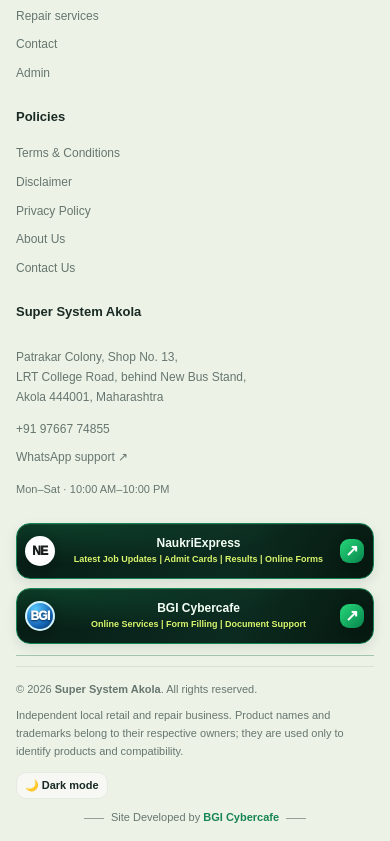
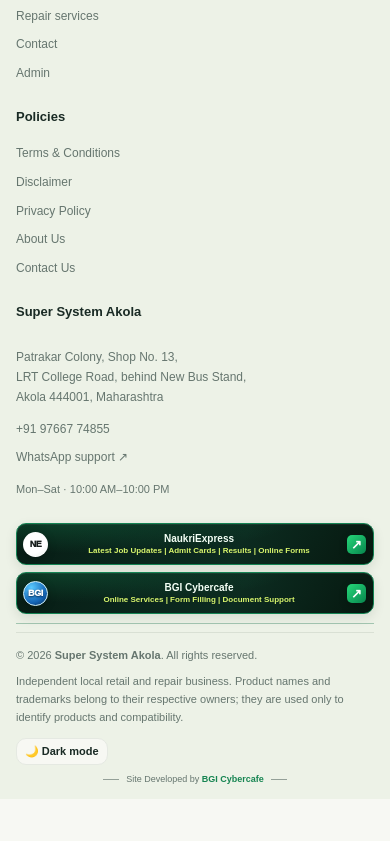
Before and after one commit to supersystemaklai-netizen/computer-shop-website, a website: page public/index.html in a window 390 px wide. Shown: the part 2204-3045 px from the top of the page. After the commit the page ends 3003 px from the top, so only its background shows below. Drawn offline with nearby package versions, Linux system fonts and the light colour scheme; no server answers.

Commit message:
Make footer partner buttons even smaller

```diff
--- a/public/styles.css
+++ b/public/styles.css
@@ -728,3 +728,70 @@ html[data-theme="dark"] .footer-developer-credit a{color:#d5f36a}
  .footer-partner-copy small{font-size:9px}
  .footer-partner-arrow{width:24px;height:24px;font-size:16px}
 }
+
+
+/* Extra-small footer partner links */
+.footer-partner-links{
+ width:min(100%,620px)!important;
+ gap:8px!important;
+ margin:12px auto 8px!important;
+ padding-bottom:9px!important;
+}
+.footer-partner-card{
+ grid-template-columns:29px minmax(0,1fr) 22px!important;
+ gap:7px!important;
+ min-height:48px!important;
+ padding:6px 8px!important;
+ border-radius:12px!important;
+}
+.footer-partner-mark{
+ width:27px!important;
+ height:27px!important;
+ flex-basis:27px!important;
+ border-width:1px!important;
+ font-size:10px!important;
+ letter-spacing:-.4px!important;
+}
+.footer-partner-copy{gap:2px!important}
+.footer-partner-copy strong{font-size:11px!important;line-height:1.1!important}
+.footer-partner-copy small{font-size:8px!important;line-height:1.2!important}
+.footer-partner-arrow{
+ width:21px!important;
+ height:21px!important;
+ border-radius:7px!important;
+ font-size:14px!important;
+}
+.footer-developer-credit{margin-top:8px!important;gap:7px!important}
+.footer-developer-credit>span{width:24px!important}
+.footer-developer-credit p{font-size:10px!important;line-height:1.35!important}
+@media(max-width:760px){
+ .footer-partner-links{
+  grid-template-columns:repeat(2,minmax(0,1fr))!important;
+  width:100%!important;
+  gap:7px!important;
+  margin:11px auto 8px!important;
+  padding-bottom:9px!important;
+ }
+ .footer-partner-card{
+  grid-template-columns:25px minmax(0,1fr) 18px!important;
+  min-height:44px!important;
+  padding:5px 6px!important;
+  gap:5px!important;
+  border-radius:10px!important;
+ }
+ .footer-partner-mark{width:23px!important;height:23px!important;flex-basis:23px!important;font-size:9px!important}
+ .footer-partner-copy strong{font-size:10px!important}
+ .footer-partner-copy small{font-size:7px!important}
+ .footer-partner-arrow{width:17px!important;height:17px!important;border-radius:5px!important;font-size:12px!important}
+ .footer-developer-credit{margin-top:8px!important}
+ .footer-developer-credit>span{width:16px!important}
+ .footer-developer-credit p{font-size:9px!important}
+}
+@media(max-width:390px){
+ .footer-partner-links{grid-template-columns:minmax(0,1fr)!important}
+ .footer-partner-card{grid-template-columns:28px minmax(0,1fr) 20px!important;min-height:42px!important}
+ .footer-partner-mark{width:25px!important;height:25px!important;flex-basis:25px!important;font-size:9px!important}
+ .footer-partner-copy strong{font-size:10px!important}
+ .footer-partner-copy small{font-size:8px!important}
+ .footer-partner-arrow{width:19px!important;height:19px!important;font-size:13px!important}
+}
```
